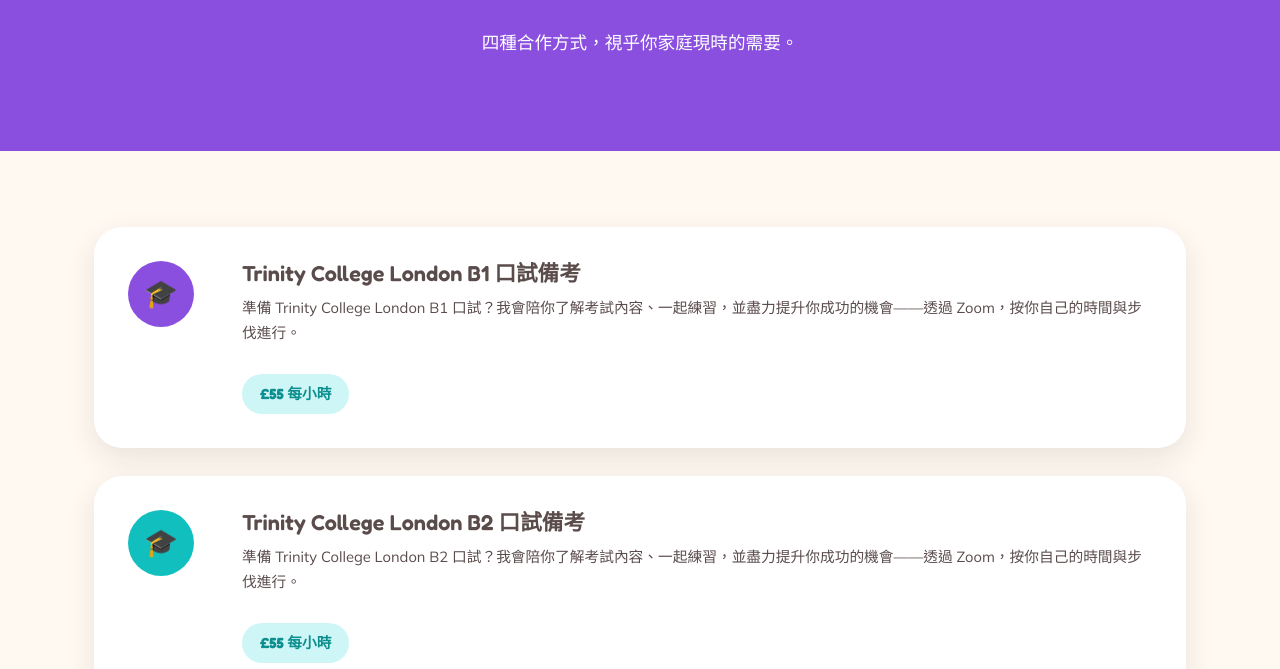
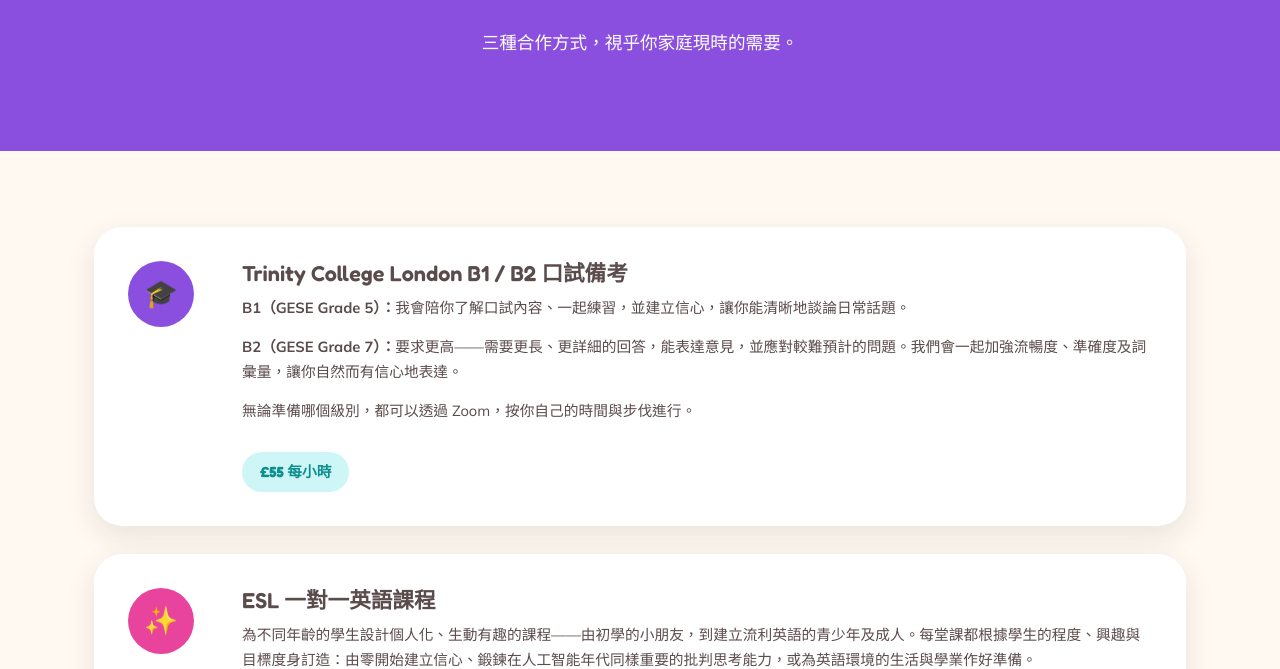
Before and after one commit to himariliz/misslizibg.com, a plain HTML site: page lessons-zh.html in a window 1280 px wide. Shown: the part 285-954 px from the top of the page. Drawn offline with Linux system fonts and the light colour scheme.

Commit message:
Update lessons-zh.html

```diff
--- a/lessons-zh.html
+++ b/lessons-zh.html
@@ -44,7 +44,7 @@
   <div class="container text-center">
     <span class="eyebrow" style="background:rgba(255,255,255,0.9);">我提供的課程</span>
     <h1>課程種類</h1>
-    <p class="max-prose mx-auto" style="font-size:1.1rem;">四種合作方式，視乎你家庭現時的需要。</p>
+    <p class="max-prose mx-auto" style="font-size:1.1rem;">三種合作方式，視乎你家庭現時的需要。</p>
   </div>
 </header>
 
@@ -54,17 +54,10 @@
     <div class="lesson-card">
       <div class="badge" style="background:var(--purple);">🎓</div>
       <div>
-        <h3>Trinity College London B1 口試備考</h3>
-        <p>準備 Trinity College London B1 口試？我會陪你了解考試內容、一起練習，並盡力提升你成功的機會——透過 Zoom，按你自己的時間與步伐進行。</p>
-        <span class="lesson-price">£55 每小時</span>
-      </div>
-    </div>
-
-    <div class="lesson-card">
-      <div class="badge" style="background:var(--teal);">🎓</div>
-      <div>
-        <h3>Trinity College London B2 口試備考</h3>
-        <p>準備 Trinity College London B2 口試？我會陪你了解考試內容、一起練習，並盡力提升你成功的機會——透過 Zoom，按你自己的時間與步伐進行。</p>
+        <h3>Trinity College London B1 / B2 口試備考</h3>
+        <p><strong>B1（GESE Grade 5）：</strong>我會陪你了解口試內容、一起練習，並建立信心，讓你能清晰地談論日常話題。</p>
+        <p><strong>B2（GESE Grade 7）：</strong>要求更高——需要更長、更詳細的回答，能表達意見，並應對較難預計的問題。我們會一起加強流暢度、準確度及詞彙量，讓你自然而有信心地表達。</p>
+        <p>無論準備哪個級別，都可以透過 Zoom，按你自己的時間與步伐進行。</p>
         <span class="lesson-price">£55 每小時</span>
       </div>
     </div>
```
